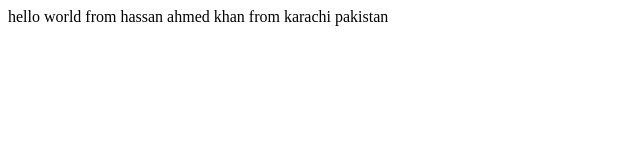
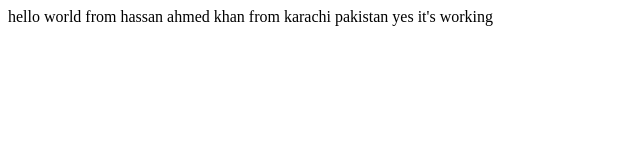
Before and after one commit to hassanahmed12/bootcamp2020, a plain HTML site: page index.html in a window 1280 px wide. Shown: the whole page, without its empty margins (0-640 px from the left). Drawn offline with Linux system fonts and the light colour scheme.

Commit message:
Update index.html

```diff
--- a/index.html
+++ b/index.html
@@ -7,6 +7,6 @@
 
 </head>
 <body>
-    hello world from hassan ahmed khan from karachi pakistan
+    hello world from hassan ahmed khan from karachi pakistan yes it's working
 </body>
 </html>
```
